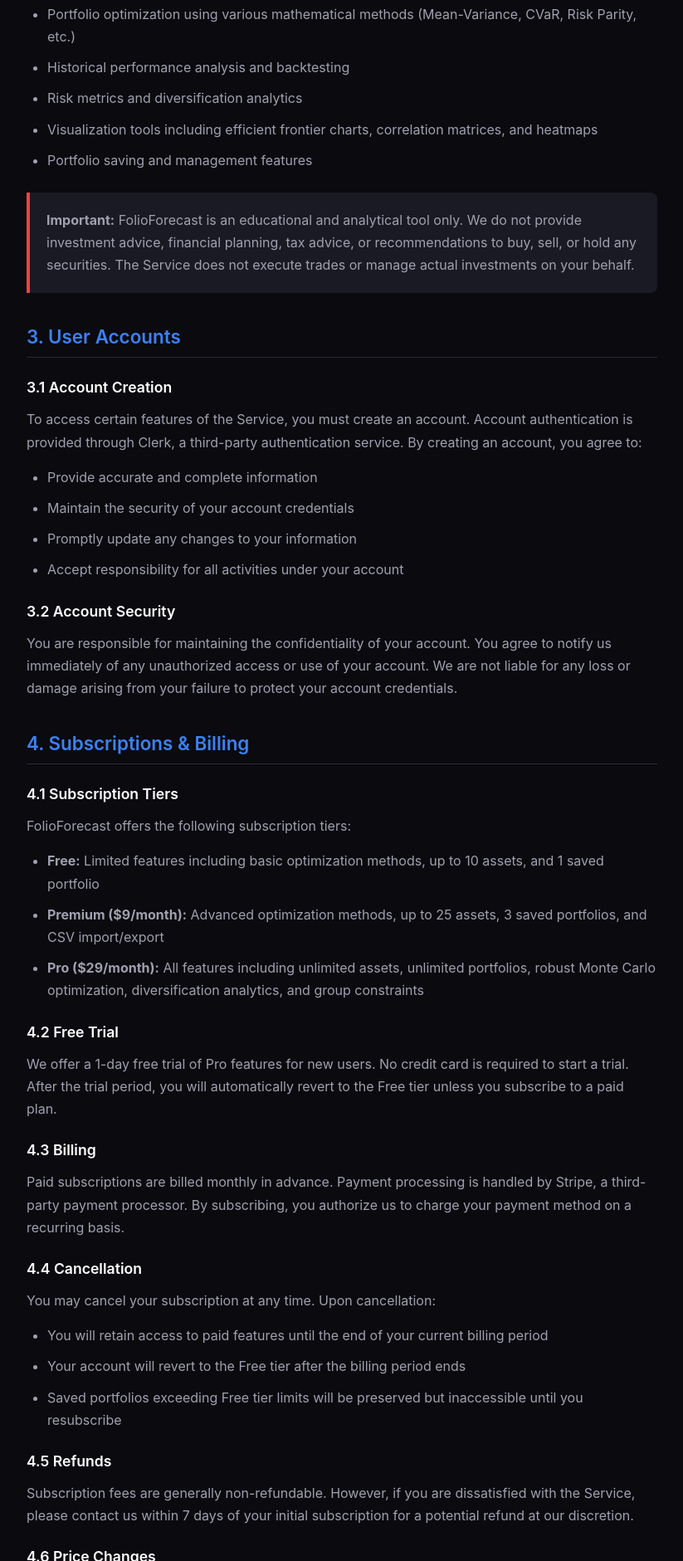
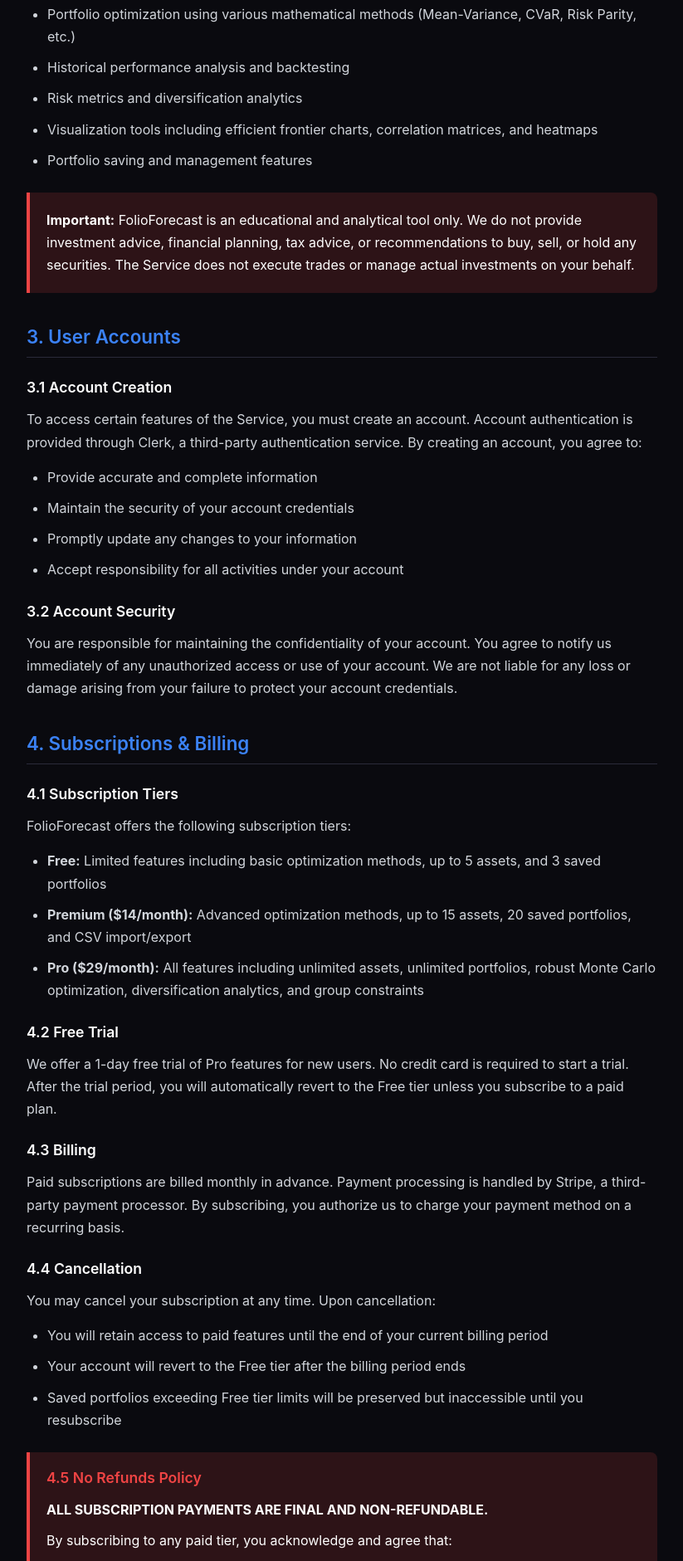
Before and after one commit to shadow6-actual/V6_EODHD_POpt, a Flask app: page /terms in a window 1280 px wide. Shown: the part 1080-2961 px from the top of the page at 83% size, without its empty margins (228-1051 px from the left). Run offline with Flask 3, Linux system fonts and the light colour scheme.

Commit message:
Update terms.html
disclaimer improvement

```diff
--- a/webapp/templates/terms.html
+++ b/webapp/templates/terms.html
@@ -12,9 +12,11 @@
             --bg-card: #12121a;
             --bg-elevated: #1a1a24;
             --text-primary: #ffffff;
-            --text-secondary: #a0a0b0;
+            --text-secondary: #d1d5db; /* Improved from #a0a0b0 for better readability */
             --accent-blue: #3b82f6;
             --border-color: #2a2a3a;
+            --warning-color: #f59e0b;
+            --danger-color: #ef4444;
         }
 
         body {
@@ -66,6 +68,7 @@
             font-weight: 600;
             margin-top: 25px;
             margin-bottom: 15px;
+            color: var(--text-primary);
         }
 
         .legal-section p, .legal-section li {
@@ -91,11 +94,18 @@
         }
 
         .highlight-box.warning {
-            border-left-color: #f59e0b;
+            border-left-color: var(--warning-color);
+            background: rgba(245, 158, 11, 0.1);
         }
 
         .highlight-box.important {
-            border-left-color: #ef4444;
+            border-left-color: var(--danger-color);
+            background: rgba(239, 68, 68, 0.15);
+        }
+
+        .highlight-box p {
+            color: var(--text-primary);
+            margin-bottom: 10px;
         }
 
         .highlight-box p:last-child {
@@ -186,7 +196,7 @@
 
         <div class="legal-header">
             <h1>Terms of Service</h1>
-            <p class="effective-date">Effective Date: January 25, 2026</p>
+            <p class="effective-date">Version 1.0.0 | Effective Date: January 25, 2026</p>
         </div>
 
         <nav class="toc">
@@ -253,8 +263,8 @@
             <h3>4.1 Subscription Tiers</h3>
             <p>FolioForecast offers the following subscription tiers:</p>
             <ul>
-                <li><strong>Free:</strong> Limited features including basic optimization methods, up to 10 assets, and 1 saved portfolio</li>
-                <li><strong>Premium ($9/month):</strong> Advanced optimization methods, up to 25 assets, 3 saved portfolios, and CSV import/export</li>
+                <li><strong>Free:</strong> Limited features including basic optimization methods, up to 5 assets, and 3 saved portfolios</li>
+                <li><strong>Premium ($14/month):</strong> Advanced optimization methods, up to 15 assets, 20 saved portfolios, and CSV import/export</li>
                 <li><strong>Pro ($29/month):</strong> All features including unlimited assets, unlimited portfolios, robust Monte Carlo optimization, diversification analytics, and group constraints</li>
             </ul>
 
@@ -272,8 +282,17 @@
                 <li>Saved portfolios exceeding Free tier limits will be preserved but inaccessible until you resubscribe</li>
             </ul>
 
-            <h3>4.5 Refunds</h3>
-            <p>Subscription fees are generally non-refundable. However, if you are dissatisfied with the Service, please contact us within 7 days of your initial subscription for a potential refund at our discretion.</p>
+            <div class="highlight-box important">
+                <h3 style="color: #ef4444; margin-top: 0;">4.5 No Refunds Policy</h3>
+                <p><strong>ALL SUBSCRIPTION PAYMENTS ARE FINAL AND NON-REFUNDABLE.</strong></p>
+                <p>By subscribing to any paid tier, you acknowledge and agree that:</p>
+                <ul style="color: var(--text-primary);">
+                    <li>You will not receive a refund for any reason, including but not limited to: unused subscription time, dissatisfaction with the Service, or accidental purchases</li>
+                    <li>You have had the opportunity to evaluate the Service using our free tier before subscribing</li>
+                    <li>This no-refund policy applies to all subscription types and payment methods</li>
+                </ul>
+                <p>We strongly encourage you to use the free tier to evaluate whether FolioForecast meets your needs before committing to a paid subscription.</p>
+            </div>
 
             <h3>4.6 Price Changes</h3>
             <p>We reserve the right to modify subscription prices. Existing subscribers will receive at least 30 days' notice before any price increase takes effect.</p>
@@ -390,6 +409,7 @@
                 <li>At our sole discretion for any reason</li>
             </ul>
             <p>Upon termination, your right to use the Service will cease immediately. Provisions of these Terms that by their nature should survive termination shall survive, including ownership provisions, warranty disclaimers, indemnification, and limitations of liability.</p>
+            <p><strong>Note:</strong> Account termination does not entitle you to any refund of subscription fees paid.</p>
         </section>
 
         <section id="changes" class="legal-section">
@@ -397,7 +417,7 @@
             <p>We reserve the right to modify these Terms at any time. We will notify users of material changes by:</p>
             <ul>
                 <li>Posting the updated Terms on the Service</li>
-                <li>Updating the "Effective Date" at the top of these Terms</li>
+                <li>Updating the "Effective Date" and version number at the top of these Terms</li>
                 <li>Sending an email notification for significant changes (if you have an account)</li>
             </ul>
             <p>Your continued use of the Service after changes become effective constitutes acceptance of the revised Terms. If you do not agree to the new Terms, you must stop using the Service.</p>
@@ -424,6 +444,7 @@
         <p>
             <a href="/terms">Terms of Service</a> &nbsp;|&nbsp;
             <a href="/privacy">Privacy Policy</a> &nbsp;|&nbsp;
+            <a href="/disclaimer">Investment Disclaimer</a> &nbsp;|&nbsp;
             <a href="/pricing">Pricing</a>
         </p>
     </footer>
```
